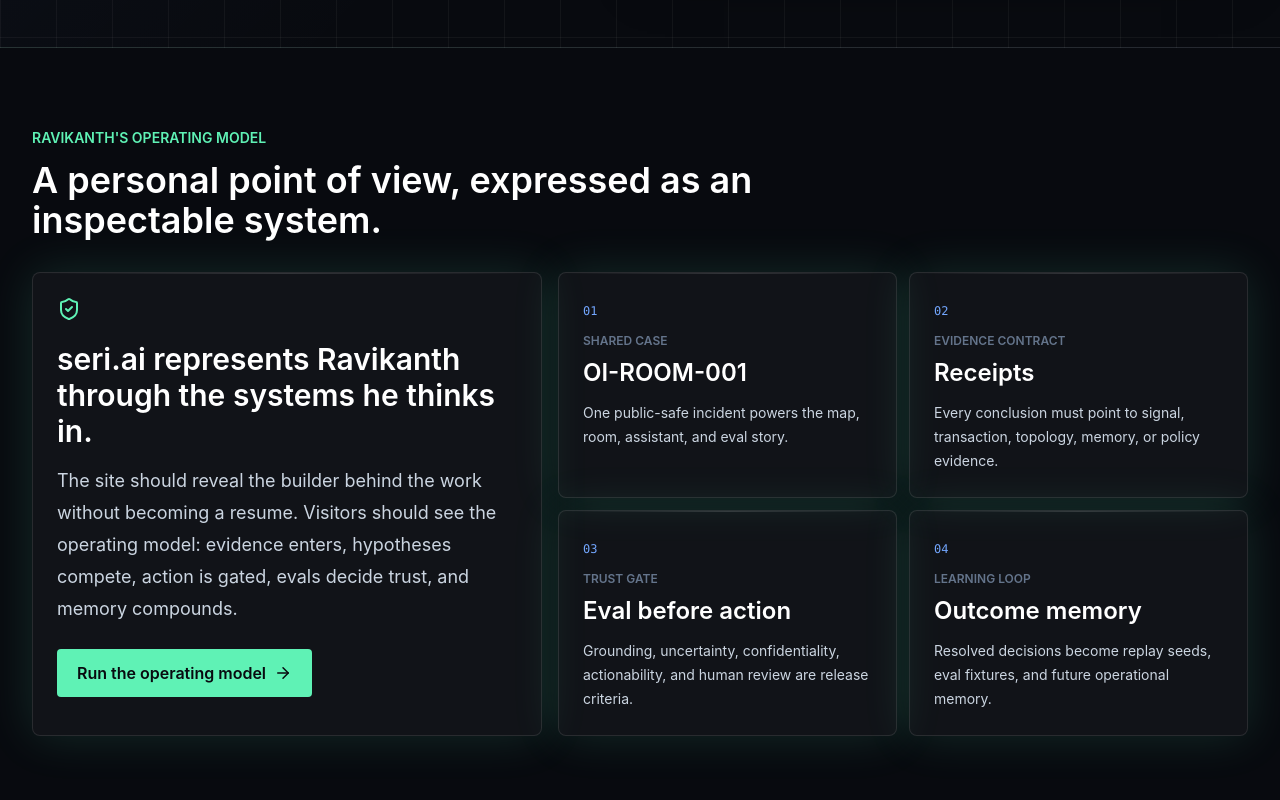
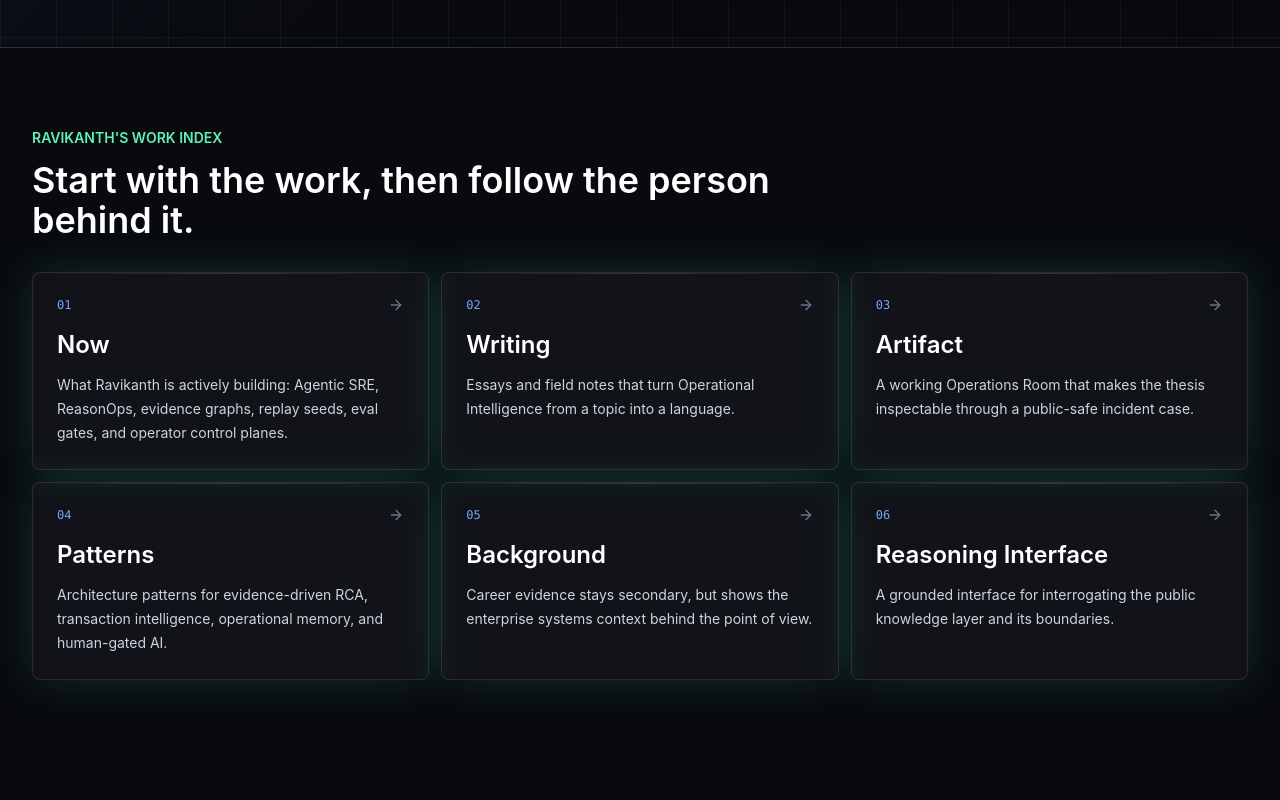
Before and after one commit to rseri17-code/seri-ai, a Next.js app: page / in a window 1280 px wide. Shown: the part 1660-2460 px from the top of the page. Built offline with nearby package versions, Linux system fonts and the light colour scheme; no server answers.

Commit message:
Add Ravikanth work index

```diff
--- a/app/page.tsx
+++ b/app/page.tsx
@@ -45,6 +45,15 @@
     value: "Outcome memory",
     detail: "Resolved decisions become replay seeds, eval fixtures, and future operational memory."
   }
+];
+
+const ravikanthIndex = [
+  ["/now", "Now", "What Ravikanth is actively building: Agentic SRE, ReasonOps, evidence graphs, replay seeds, eval gates, and operator control planes."],
+  ["/library", "Writing", "Essays and field notes that turn Operational Intelligence from a topic into a language."],
+  ["/investigation-room", "Artifact", "A working Operations Room that makes the thesis inspectable through a public-safe incident case."],
+  ["/patterns", "Patterns", "Architecture patterns for evidence-driven RCA, transaction intelligence, operational memory, and human-gated AI."],
+  ["/background", "Background", "Career evidence stays secondary, but shows the enterprise systems context behind the point of view."],
+  ["/ask", "Reasoning Interface", "A grounded interface for interrogating the public knowledge layer and its boundaries."]
 ];
 
 export default function Home() {
@@ -119,6 +128,23 @@
           </Reveal>
         </div>
       </section>
+
+      <Section eyebrow="Ravikanth's work index" title="Start with the work, then follow the person behind it.">
+        <div className="grid gap-3 md:grid-cols-2 lg:grid-cols-3">
+          {ravikanthIndex.map(([href, title, text], index) => (
+            <Link key={href} href={href}>
+              <Card className="h-full transition hover:-translate-y-1 hover:border-mint/40">
+                <div className="flex items-center justify-between gap-3">
+                  <span className="font-mono text-xs text-signal">{String(index + 1).padStart(2, "0")}</span>
+                  <ArrowRight size={16} className="text-slate-500" />
+                </div>
+                <h3 className="mt-4 text-2xl font-semibold text-white">{title}</h3>
+                <p className="mt-3 text-sm leading-6 text-slate-300">{text}</p>
+              </Card>
+            </Link>
+          ))}
+        </div>
+      </Section>
 
       <Section eyebrow="Ravikanth's operating model" title="A personal point of view, expressed as an inspectable system.">
         <div className="grid gap-4 lg:grid-cols-[0.85fr_1.15fr]">
```
